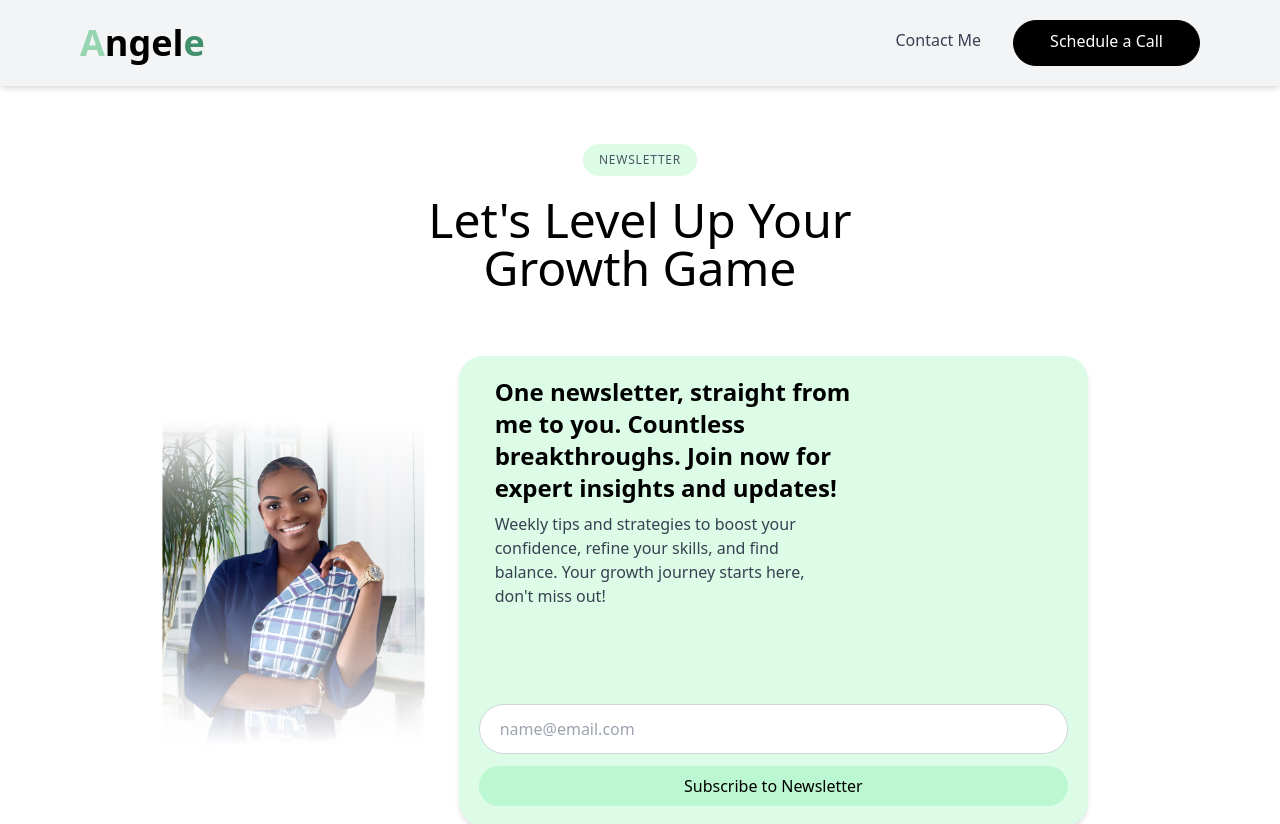
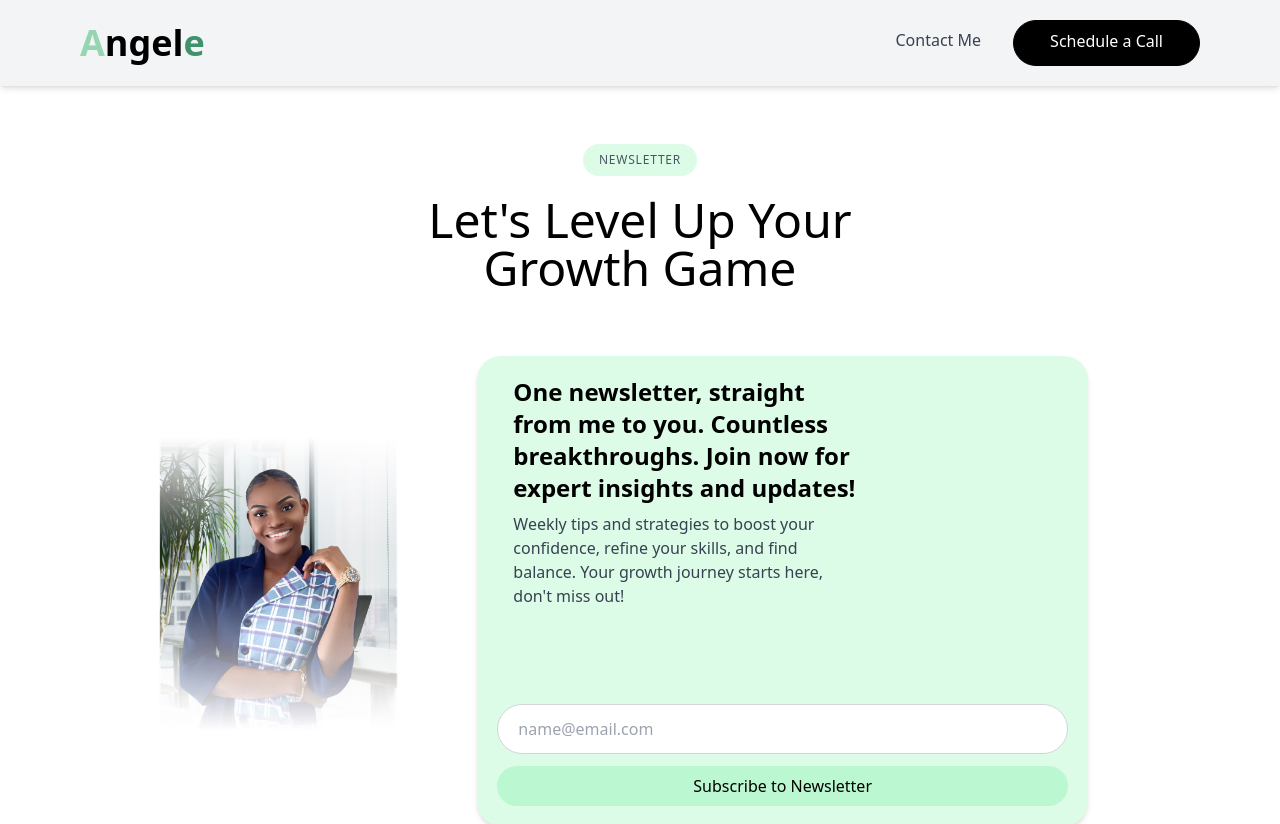
Before and after one commit to angelngele/coachangel, a Next.js app: page / in a window 1280 px wide. Shown: the top 824 px of the page. Built offline with nearby package versions, Linux system fonts and the light colour scheme.

Commit message:
adjust components

```diff
--- a/app/components/Footer.tsx
+++ b/app/components/Footer.tsx
@@ -4,11 +4,11 @@ import React from "react";
 export default function Footer() {
     return (
         <footer className="flex flex-col items-center md:flex-row justify-between bg-gray-800 text-white py-8 md:py-14 px-6 mt-16 md:mt-32">
-            <div className="text-3xl md:text-4xl font-bold mb-4 md:mb-0 mx-12">
+            <div className="text-3xl md:text-4xl font-bold mb-4 md:mb-0 mx-12 text-center md:text-left">
                 Angele
             </div>
 
-            <div className="flex flex-col items-center space-y-2 md:space-y-0 md:flex-row md:space-x-8 text-lg md:text-xl font-semibold md:mr-24">
+            <div className="flex flex-col items-center space-y-4 md:space-y-0 md:flex-row md:space-x-8 text-lg md:text-xl font-semibold md:mr-24">
                 <Link
                     href="https://www.linkedin.com/company/coach-angel/"
                     target="_blank"
--- a/app/components/NewsLetter.tsx
+++ b/app/components/NewsLetter.tsx
@@ -76,9 +76,9 @@ export default function NewsLetter() {
                 </div>
             </motion.div>
 
-            <div className="flex flex-col lg:flex-row items-center justify-center mx-6 lg:mx-20 mb-16 newsletter-content">
+            <div className="flex flex-col items-center lg:flex-row justify-center mx-6 lg:mx-20 mb-16 newsletter-content">
                 {/* Image Section */}
-                <div className="flex-[6] p-2 relative overflow-hidden lg:ml-12 ml-12 newsletter-image">
+                <div className="flex-[6] p-2 relative overflow-hidden mb-8 lg:mb-0 lg:ml-12 mx-12 newsletter-image">
                     <img
                         src="/images/new (1).png"
                         alt="Newsletter Illustration"
@@ -88,16 +88,16 @@ export default function NewsLetter() {
                 </div>
 
                 {/* Text and Form Section */}
-                <div className="flex-[12] mr-28 bg-green-100 rounded-3xl shadow-md newsletter-text">
-                    <div className="px-5 py-5">
+                <div className="flex-[12] bg-green-100 rounded-3xl shadow-md newsletter-text p-5 mx-6 lg:mx-0 lg:mr-28">
                     <div className="px-4">
                         <h1 className="text-2xl font-semibold mb-2 sm:pr-28 sm:mr-20 text-center sm:text-left">
                             One newsletter, straight from me to you. Countless breakthroughs. Join now for expert insights and updates!
                         </h1>
-                            <p className="text-base text-gray-700 mb-4 sm:pr-24 sm:mr-28 text-center sm:text-left">
+                        <p className="text-base text-gray-700 mb-4 mr-10 sm:pr-24 sm:mr-28 text-center sm:text-left lg:mr-32">
                             Weekly tips and strategies to boost your confidence, refine your skills, and find balance. Your growth journey starts here, don&#39;t miss out!
                         </p>
                     </div>
+
                     <div className="flex flex-col items-center sm:items-start space-y-3 pt-10 sm:pt-20">
                         <input
                             type="email"
@@ -107,24 +107,17 @@ export default function NewsLetter() {
                             className="w-full p-2 px-5 rounded-full border border-gray-300 focus:outline-none py-3 newsletter-input"
                         />
                         <button
-                                className={`w-full bg-green-200 text-black py-2 px-5 rounded-full text-base font-medium flex justify-center items-center space-x-2 ${loading ? "opacity-50 cursor-not-allowed" : ""
-                                    } newsletter-button`}
+                            className={`w-full bg-green-200 text-black py-2 px-5 rounded-full text-base font-medium flex justify-center items-center space-x-2 ${loading ? "opacity-50 cursor-not-allowed" : ""} newsletter-button`}
                             onClick={handleSubscribe}
                             disabled={loading}
                         >
                             {loading ? <Loader2 className="animate-spin" /> : "Subscribe to Newsletter"}
                         </button>
-                            {/* {message && (
-                                <p className="text-center text-sm text-gray-700 mt-4">
-                                    {message}
-                                </p>
-                            )} */}
-                        </div>
                     </div>
                 </div>
             </div>
 
-            {/* Popup Notification */}
+            {/* Popup Notification (Unchanged as per request) */}
             {showPopup && (
                 <motion.div
                     initial={{ opacity: 0, scale: 0.8 }}
@@ -150,15 +143,6 @@ export default function NewsLetter() {
                                     Thank you! You're now part of the growth journey.
                                 </p>
                                 <p className="text-gray-600">Stay tuned for insights and updates.</p>
-
-                                {/* Confetti Simulation */}
-                                {/* <motion.div
-                                    className="absolute top-0 -left-10 w-full"
-                                    initial={{ opacity: 0 }}
-                                    animate={{ opacity: 1 }}
-                                >
-                                    🎉✨💥🎊
-                                </motion.div> */}
                             </motion.div>
                         ) : (
                             <motion.div className="flex flex-col items-center justify-center text-center">
```
Lines whose indentation alone changed are shown as unchanged.
